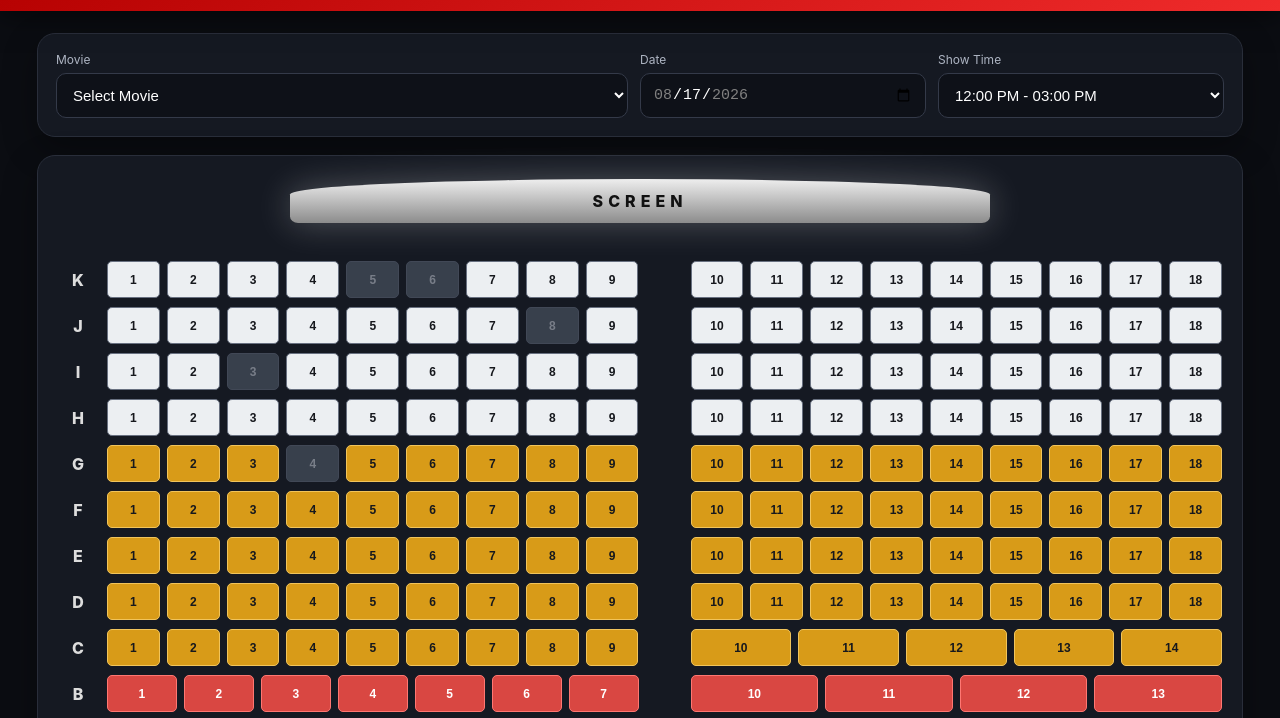
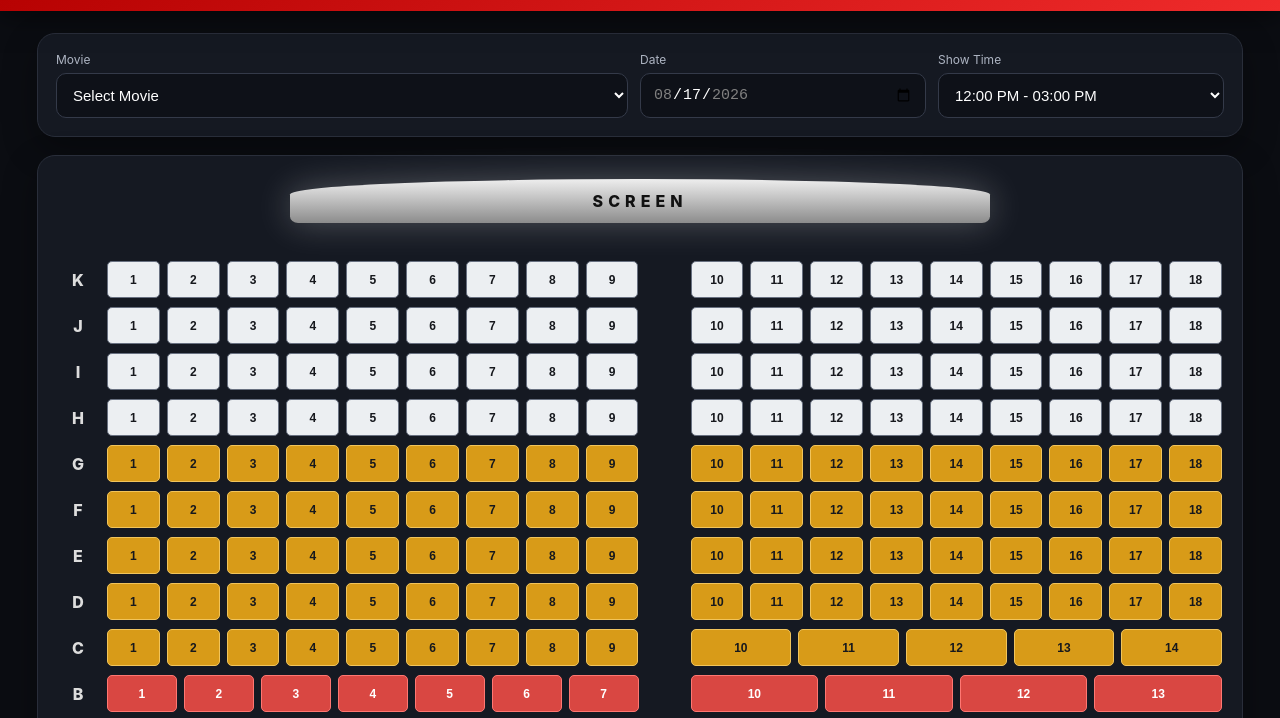
Before and after one commit to RudraxCinemaUna/Rudrax--cinema-una, a plain HTML site: page index.html in a window 1280 px wide. Shown: the part 70-788 px from the top of the page. Drawn offline with Linux system fonts and the light colour scheme.

Commit message:
Update index.html

```diff
--- a/index.html
+++ b/index.html
@@ -157,10 +157,10 @@ const layout=[
 const seating=document.getElementById('seating');
 const selected=new Map();
 const bookedByTime = {
-  '12:00 PM - 03:00 PM': new Set(['K5','K6','J8','I3','G4']),
-  '03:00 PM - 06:00 PM': new Set(['G5','F7','E2','D9']),
-  '06:00 PM - 09:00 PM': new Set(['C4','B3','A6']),
-  '09:00 PM - 12:00 AM': new Set(['A7'])
+  '12:00 PM - 03:00 PM': new Set(['','','','','']),
+  '03:00 PM - 06:00 PM': new Set(['','','','']),
+  '06:00 PM - 09:00 PM': new Set(['','','']),
+  '09:00 PM - 12:00 AM': new Set(['','','','','','',''])
 };
 let booked = bookedByTime[document.getElementById('time').value] || new Set();
 
```
